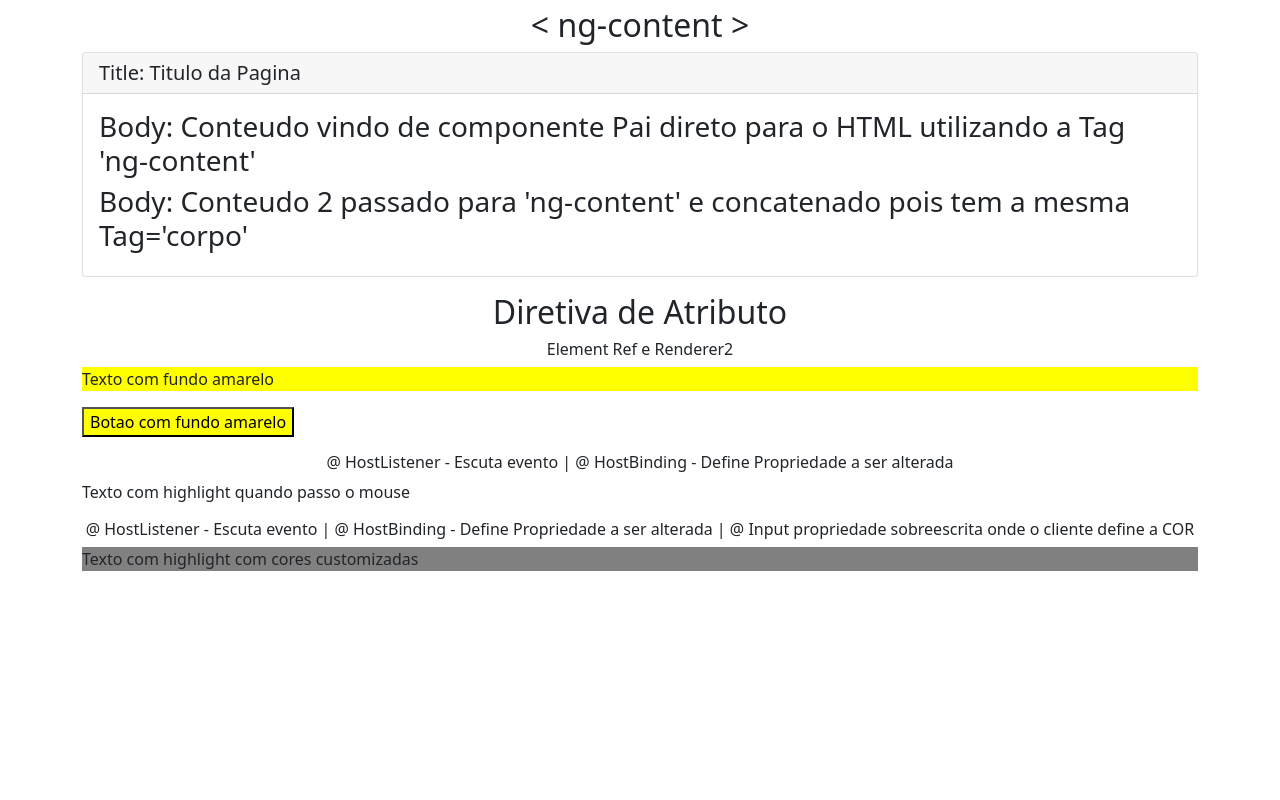
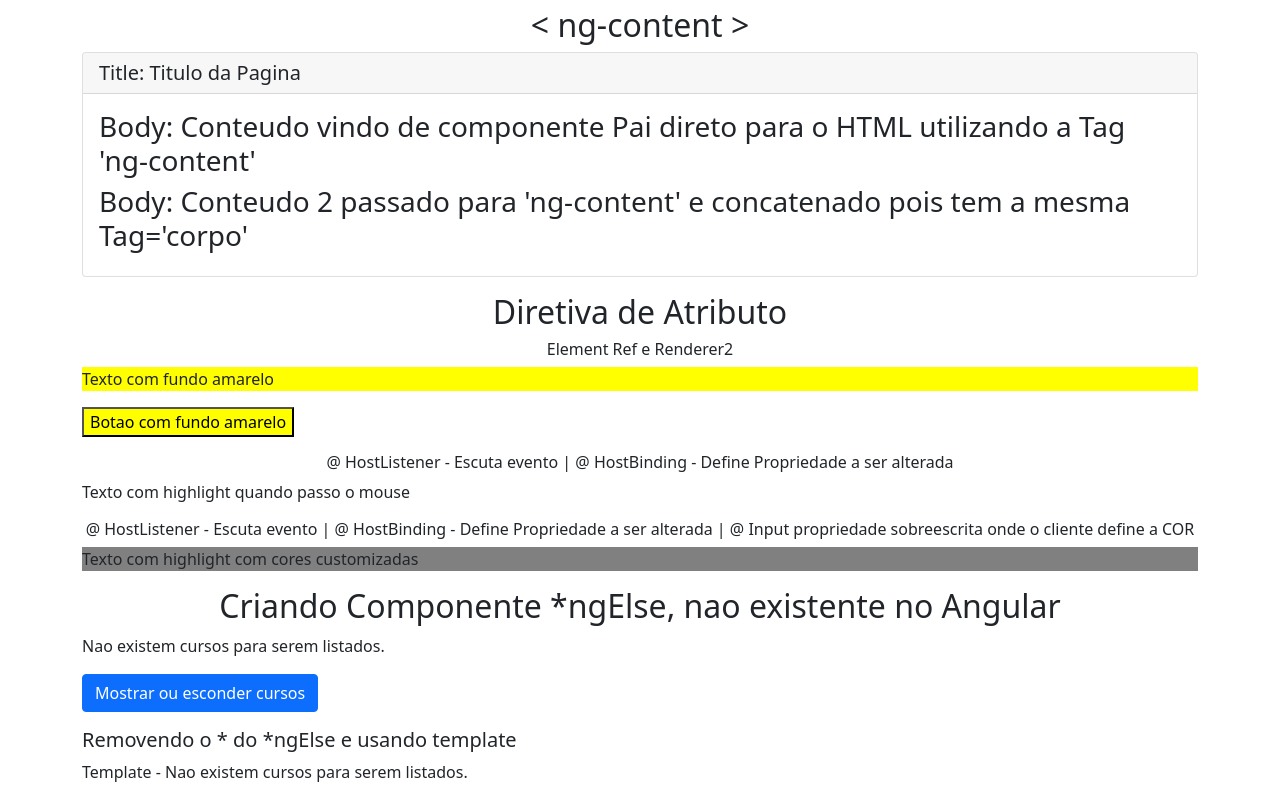
Before and after one commit to gustavopaco/angular-diretivas-loaine-pt3, an Angular app: page / in a window 1280 px wide. Shown: the part 1400-2200 px from the top of the page. Before the commit the page ends 1987 px from the top, so only its background shows below. Built offline with nearby package versions, Linux system fonts and the light colour scheme.

Commit message:
- Important -> Criando implmentacao de ngElse a partir de componente @Input em uma Diretiva para uso global. ***ngElse nao existe nativo no Angular

```diff
--- a/src/app/app.module.ts
+++ b/src/app/app.module.ts
@@ -14,6 +14,7 @@ import {FundoAmareloDirective} from './shared/fundo-amarelo.directive';
 import {DiretivaCustomizadaComponent} from './diretiva-customizada/diretiva-customizada.component';
 import { HighlightMouseDirective } from './shared/highlight-mouse.directive';
 import { HighlightDirective } from './shared/highlight.directive';
+import { NgElseDirective } from './shared/ng-else.directive';
 
 @NgModule({
   declarations: [
@@ -28,7 +29,8 @@ import { HighlightDirective } from './shared/highlight.directive';
     FundoAmareloDirective,
     DiretivaCustomizadaComponent,
     HighlightMouseDirective,
-    HighlightDirective
+    HighlightDirective,
+    NgElseDirective
   ],
   imports: [
     BrowserModule,
--- a/src/app/diretiva-customizada/diretiva-customizada.component.html
+++ b/src/app/diretiva-customizada/diretiva-customizada.component.html
@@ -1,18 +1,45 @@
-<div class="mb-3" >
+<div class="mb-3">
   <!--Important: Diretiva utilizando Atributo ElementRef e Renderer2-->
   <h2 class="text-center">Diretiva de Atributo</h2>
   <h6 class="text-center">Element Ref e Renderer2</h6>
   <p fundoAmarelo>Texto com fundo amarelo</p>
   <button fundoAmarelo>Botao com fundo amarelo</button>
 </div>
+
 <div class="mb-3">
   <!--Important: Diretiva utilizando Annotations @ HostListener para ouvir evento e @ HostBinding que define qual tipo de atributo sera alterado nesse caso Style-->
   <h6 class="text-center">@ HostListener - Escuta evento | @ HostBinding - Define Propriedade a ser alterada</h6>
   <p highlightMouse>Texto com highlight quando passo o mouse</p>
 </div>
-  <!--Important: Diretiva utilizando Annotations @ HostListener para ouvir evento e @ HostBinding que define qual tipo de atributo sera alterado nesse caso Style
-        e utilizando InputProperty para criar valores padroes que podem ser SobreEscritos pelo Usuario-->
-  <h6 class="text-center">@ HostListener - Escuta evento | @ HostBinding - Define Propriedade a ser alterada | @ Input propriedade sobreescrita onde o cliente define a COR</h6>
-<div class="mb-3" [highlight]="'cyan'" [defaultColor]="'grey'">
-  <p>Texto com highlight com cores customizadas</p>
+
+<div class="mb-3">
+<!--Important: Diretiva utilizando Annotations @ HostListener para ouvir evento e @ HostBinding que define qual tipo de atributo sera alterado nesse caso Style
+      e utilizando InputProperty para criar valores padroes que podem ser SobreEscritos pelo Usuario-->
+  <h6 class="text-center">@ HostListener - Escuta evento | @ HostBinding - Define Propriedade a ser alterada | @ Input
+    propriedade sobreescrita onde o cliente define a COR</h6>
+  <p [highlight]="'cyan'" [defaultColor]="'grey'">Texto com highlight com cores customizadas</p>
 </div>
+
+<div class="mb-3">
+  <!--IMPORTANT: Nivel FODA - Criando NOVO componente para proprio angular para Validar Expressao FALSA-->
+  <h2 class="text-center">Criando Componente *ngElse, nao existente no Angular</h2>
+  <div *ngIf="mostrarCursos">
+    Lista de cursos aqui
+  </div>
+
+  <div class="mb-3" *ngElse="mostrarCursos">
+    Nao existem cursos para serem listados.
+  </div>
+
+  <div class="mb-3">
+    <button class="btn btn-primary" (click)="onMostrarCursos()">Mostrar ou esconder cursos</button>
+  </div>
+
+  <ng-template [ngElse]="mostrarCursos" class="mb-3">
+      <h5>Removendo o * do *ngElse e usando template</h5>
+    <div>
+      Template - Nao existem cursos para serem listados.
+    </div>
+  </ng-template>
+
+</div>
--- a/src/app/diretiva-customizada/diretiva-customizada.component.ts
+++ b/src/app/diretiva-customizada/diretiva-customizada.component.ts
@@ -7,9 +7,14 @@ import { Component, OnInit } from '@angular/core';
 })
 export class DiretivaCustomizadaComponent implements OnInit {
 
+  mostrarCursos: boolean = false;
+
   constructor() { }
 
   ngOnInit(): void {
   }
 
+  onMostrarCursos() {
+    this.mostrarCursos = !this.mostrarCursos;
+  }
 }
--- /dev/null
+++ b/src/app/shared/ng-else.directive.ts
@@ -0,0 +1,23 @@
+import {Directive, Input, TemplateRef, ViewContainerRef} from '@angular/core';
+
+@Directive({
+  selector: '[ngElse]'
+})
+export class NgElseDirective {
+
+  private hasView = false;
+
+  @Input()
+  set ngElse(condition : boolean) {
+    if (!condition && !this.hasView){
+      this.hasView = true;
+      this.viewContainerRef.createEmbeddedView(this.templateRef);
+    } else if(condition && this.hasView){
+      this.hasView = false;
+      this.viewContainerRef.clear();
+    }
+  }
+
+  constructor(private templateRef: TemplateRef<any>, private viewContainerRef : ViewContainerRef) { }
+
+}
```
